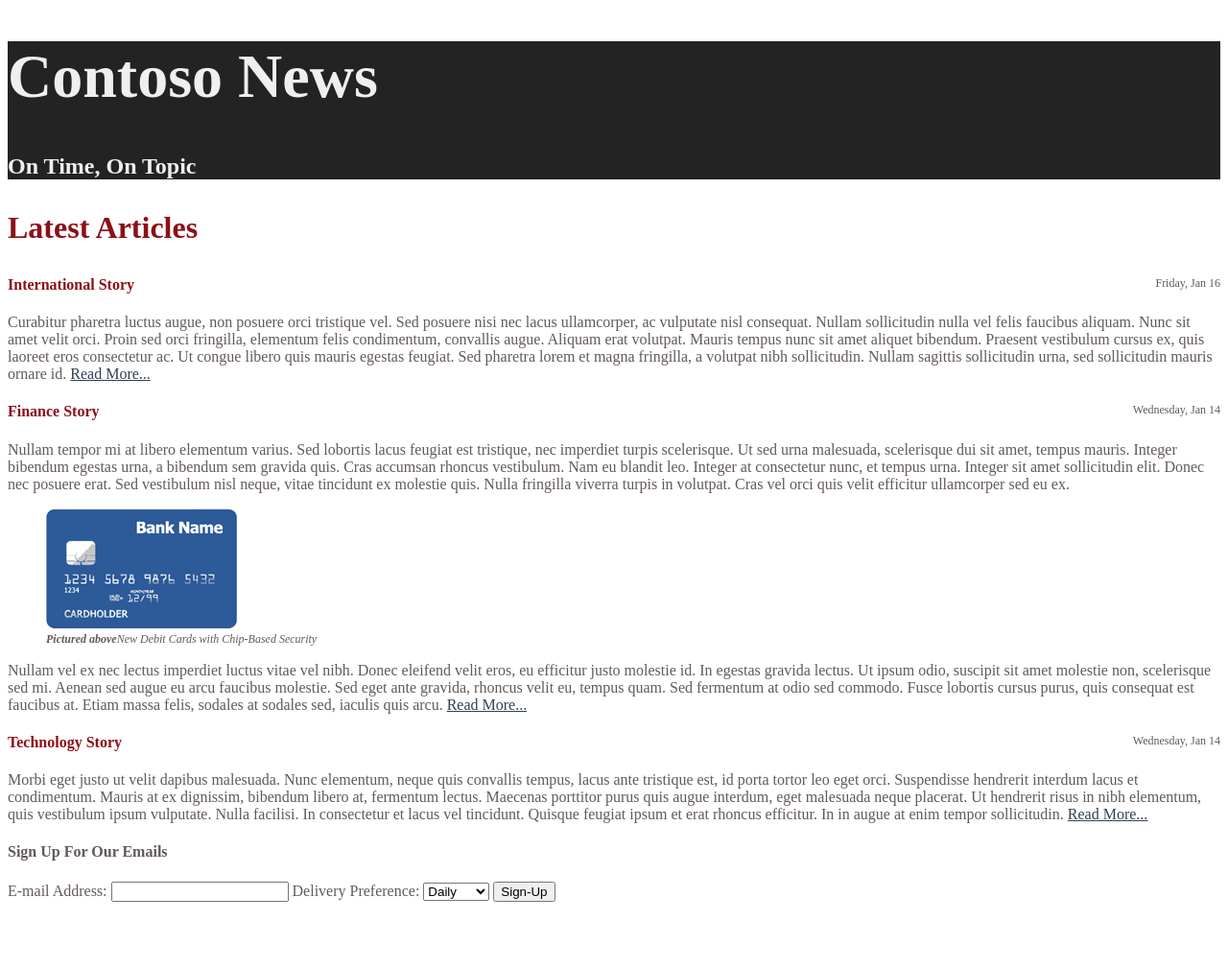
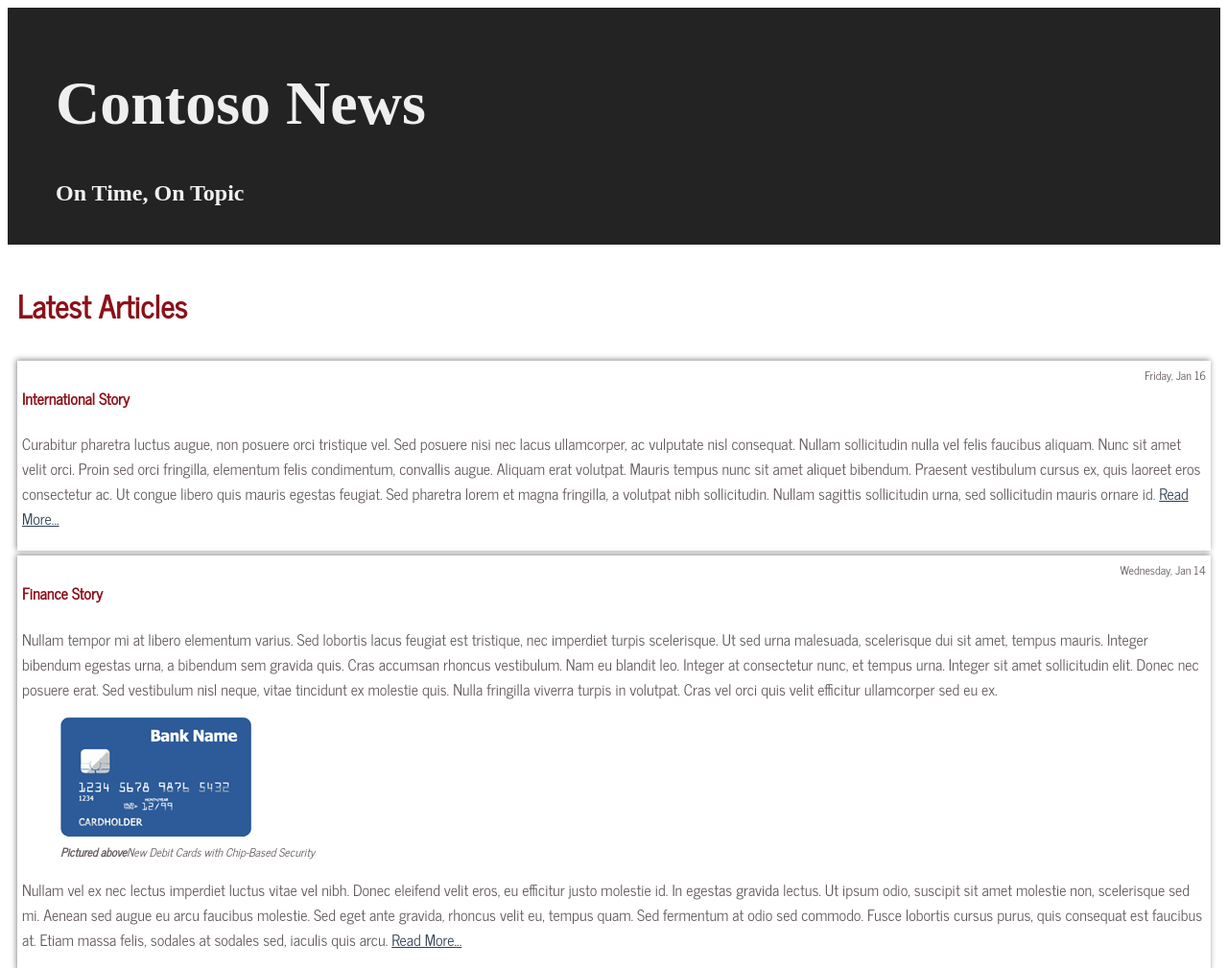
Before and after one commit to BridgitA/Week3-H-W, a plain HTML site: page Homework/index.html in a window 1280 px wide. Shown: the top 1009 px of the page at 96% size. Before the commit the page ends 948 px from the top, so only its background shows below. Drawn offline with Linux system fonts and the light colour scheme; a web font is replaced by a local one.

Commit message:
More on styling my news paper

```diff
--- a/Homework/css/style.css
+++ b/Homework/css/style.css
@@ -1,10 +1,13 @@
 body{
     color: #635959;
+    font-family: 'News Cycle';
 
 }
 header{
     background-color: #242323;
     color: #EFEFEF;
+    padding: 20px 50px;
+    font-family: 'Contrail One';
 }
 h3, article h4{
     color: #8C1018;
@@ -34,3 +37,55 @@ article > time{
 main > h3{
     font-size: 2em;
 }
+main{
+    padding: 5px 10px;
+}
+@font-face{
+
+    font-family: 'News Cycle';
+    src: url('../fonts/news_cycle.ttf') format('truetype')
+}
+@font-face{
+
+    font-family: 'Contrail One';
+    src: url('..//fonts/contrail_one.ttf') format('truetype')
+}
+article{
+    margin: 5px 0px;
+    padding: 5px 5px;
+    box-shadow: -1px -1px 6px #888888;
+}
+@media not print{
+    body {
+        color: #635959;
+    }
+    header {
+        background-color: #242323;
+        color: #EFEFEF;
+    }
+    h3, article h4 {
+        color: #8C1018;
+    }
+    article a {
+        color: #314052;
+    }
+}
+@media not print {
+    main > h3 {
+        font-size: 2em;
+    }
+}
+@media print{
+    header{
+        padding: 0px;
+    }
+    article{
+        box-shadow: none;
+    }
+    header h1{
+        font-size: 2em;
+    }
+    header h2{
+        display: none;
+    }
+}
```
Also changed, not shown: Homework/fonts/contrail_one.ttf (added), Homework/fonts/news_cycle.ttf (added), 1 other file.
